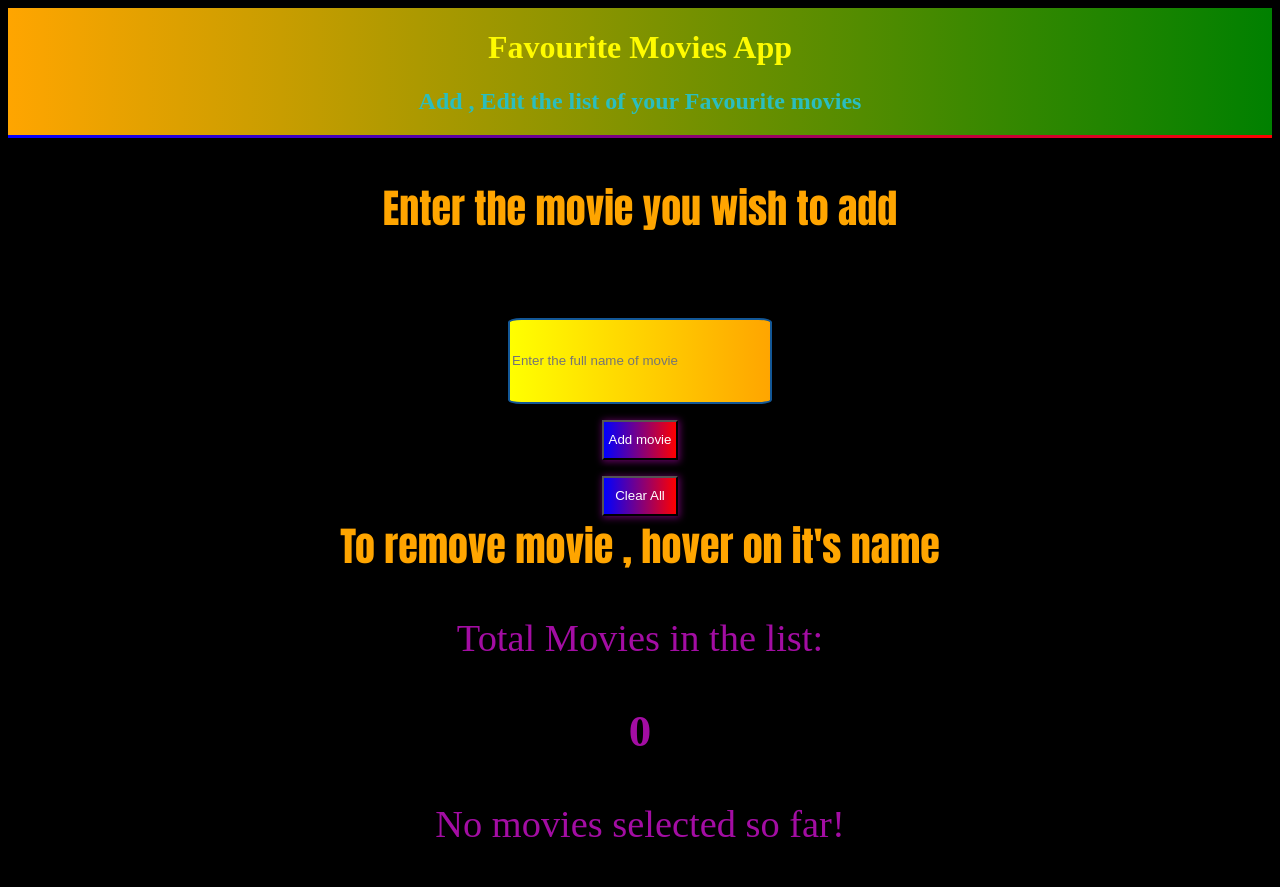
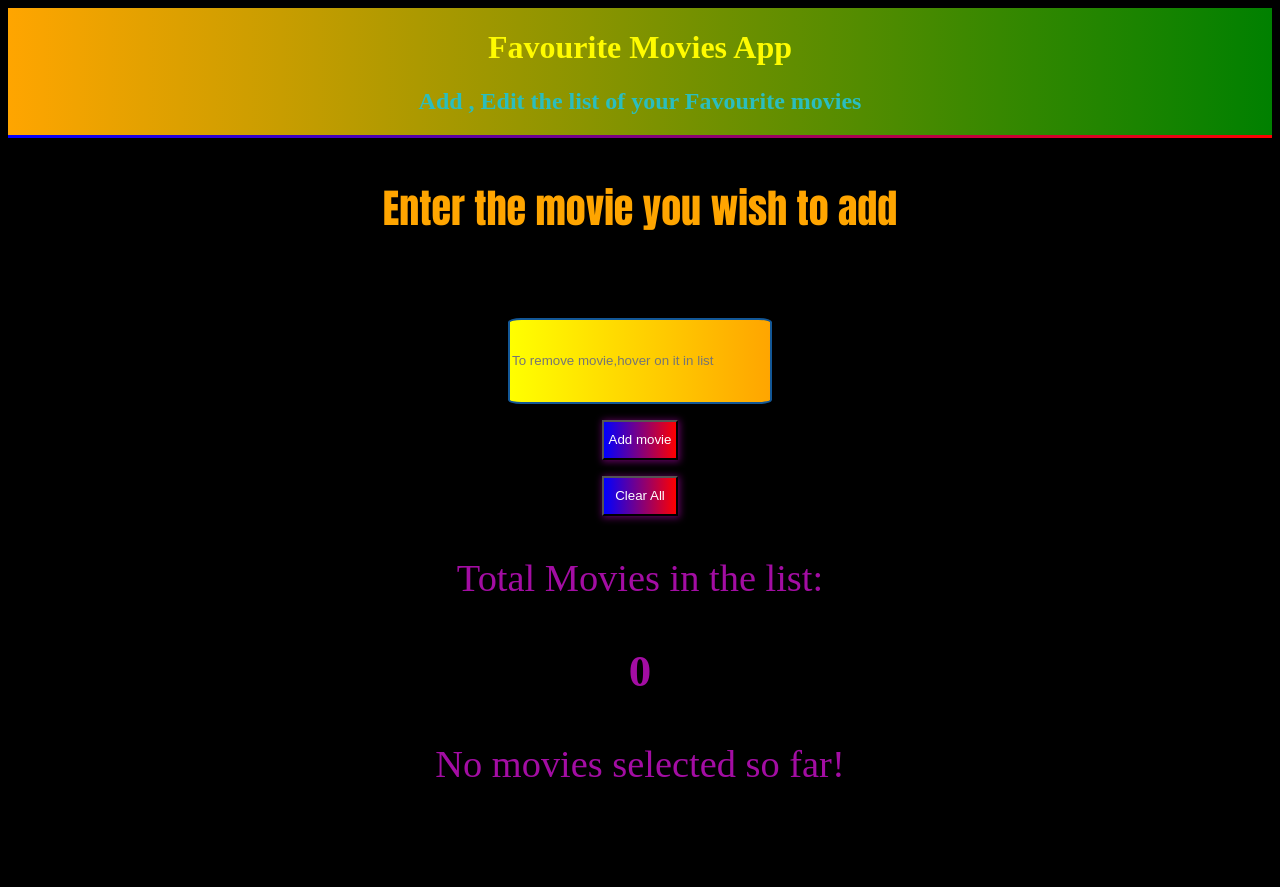
Before and after one commit to 24csb1a04/FavouriteMovies, a plain HTML site: page index.html in a window 1280 px wide. After the commit the page ends 832 px from the top, so only its background shows below. Drawn offline with Linux system fonts and the light colour scheme.

Commit message:
Update index.html

```diff
--- a/index.html
+++ b/index.html
@@ -15,10 +15,9 @@
             <div class="content">
                 <div class="msg">Enter the movie you wish to add</div>
                 <div class="form">
-                    <input type="text" name="movie" placeholder="Enter the full name of movie">
+                    <input type="text" name="movie" placeholder="To remove movie,hover on it in list">
                     <div class="add" onclick="add()"><button>Add movie</button></div>
                     <div class="clear" onclick="cl()"> <button>Clear All</button></div>
-                    <div class="msg"> To remove movie , hover on it's name</div>
                 </div>
                 <div class="list">
                     <div id="count">
```
